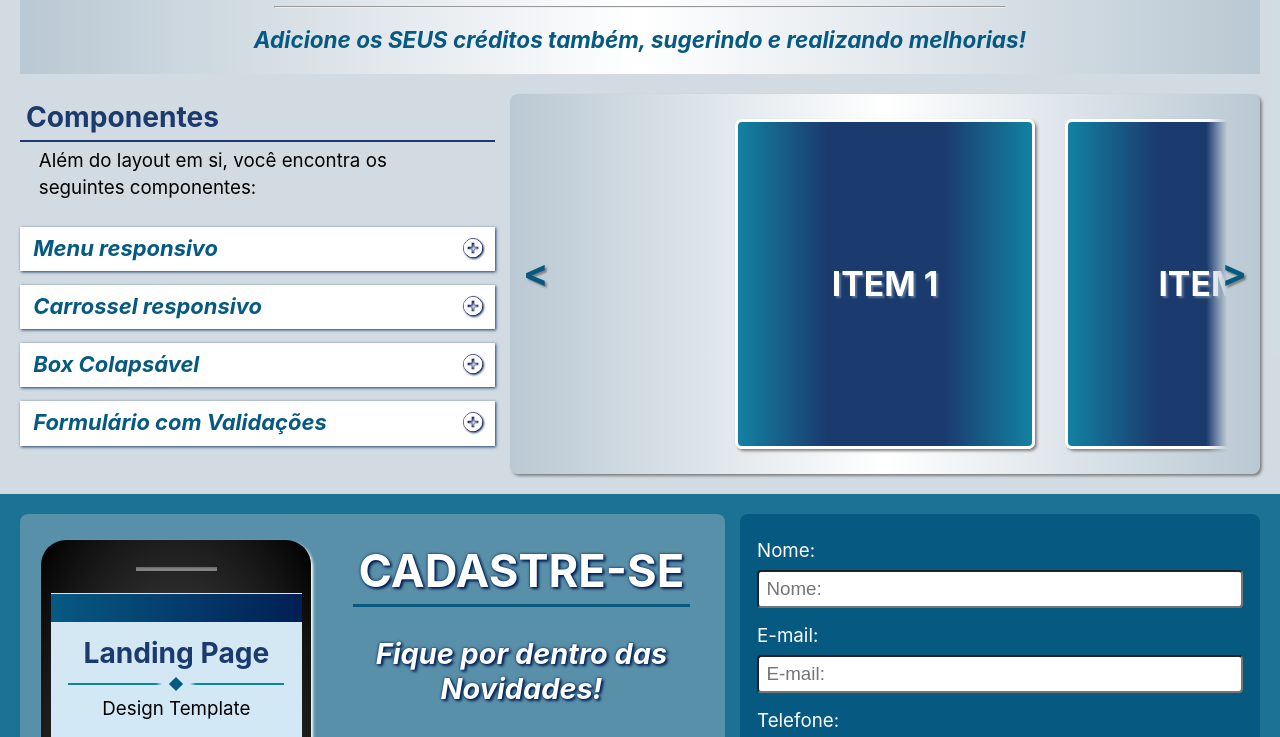
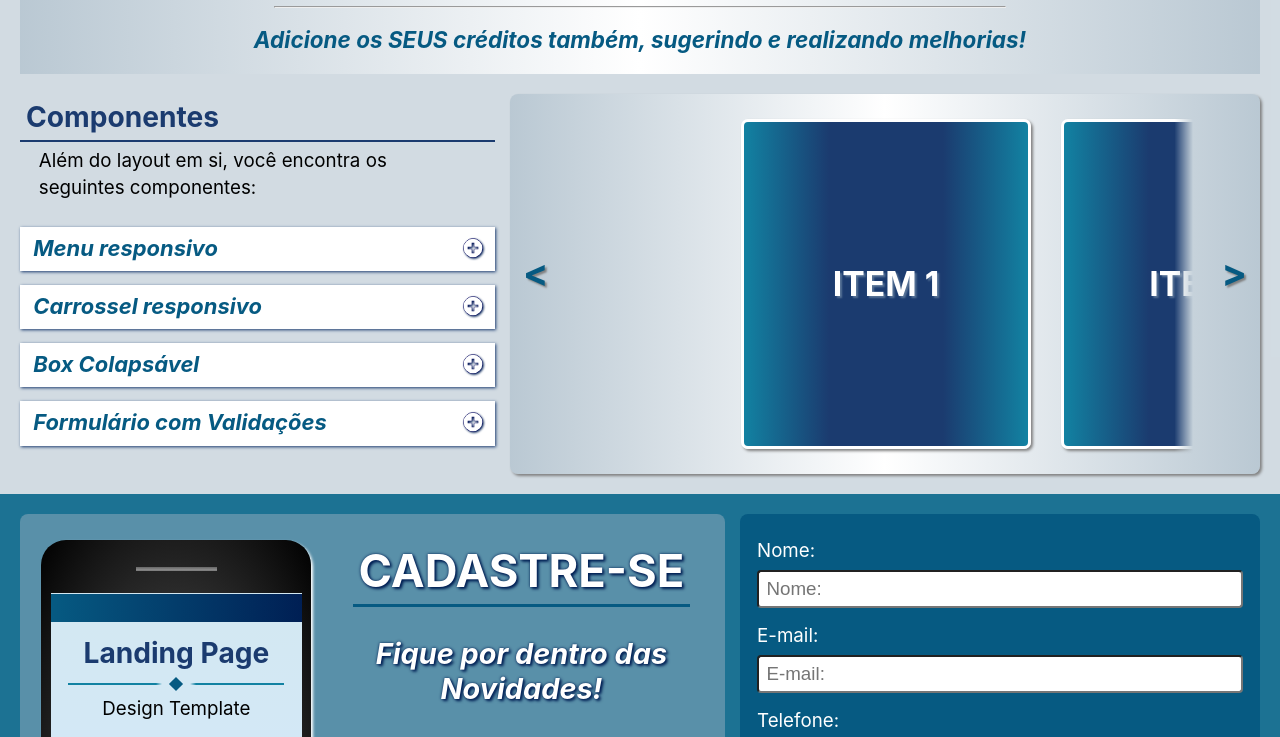
Before and after one commit to PauloOsawa/LandingPageTemplate, a plain HTML site: page index.html in a window 1280 px wide. Shown: the part 2184-2921 px from the top of the page. Drawn offline with Linux system fonts and the light colour scheme.

Commit message:
Update tpldesignb.css

```diff
--- a/css/tpldesignb.css
+++ b/css/tpldesignb.css
@@ -225,7 +225,7 @@ main > * { margin: 20px auto; padding: 0 20px; }
 .btns > a:focus { color: white; }
 .btnl{ left: 4px; } .btnr{ right: 4px; }
 .dvcarsel {
-  width: min(90%, 750px); padding: 25px 50%;
+  width: min(90%, 750px); padding: 25px min(calc(38vw - 120px), 230px);
   margin: 0 auto; gap: 30px; border-radius: 8px; overflow-x: scroll;
   cursor: grab; scroll-snap-type: x; scroll-behavior: smooth;
   scroll-snap-stop: always; scrollbar-color: var(--cor) var(--corc);
@@ -233,7 +233,7 @@ main > * { margin: 20px auto; padding: 0 20px; }
   -webkit-mask: center / 100% no-repeat linear-gradient(to right, transparent, black 3% 97%, transparent);
   mask: center / 100% no-repeat linear-gradient(to right, transparent, black 3% 97%, transparent);
 }
-.dvcarsel > .cont { flex: none; width: 50%; min-width: 300px; outline: none; }
+.dvcarsel > .cont { flex: none; width: 50%; min-width: 290px; outline: none; }
 
 .dvcarsel > .cont:focus { filter: drop-shadow(3px 3px 3px grey); }
 .dvcarsel > .cont:is(:focus, :focus-within, :active, .active){
@@ -241,7 +241,7 @@ main > * { margin: 20px auto; padding: 0 20px; }
 }
 .itemcarsel {
   font-size: 1.8em; font-weight: bold; text-shadow: 2px 2px 2px var(--cord);
-  width: 300px; height: 330px; margin: auto; border-radius: 7px; color: white;
+  width: 290px; height: 330px; margin: auto; border-radius: 7px; color: white;
   background: linear-gradient(to right, var(--corc), var(--cora) 30% 70%, var(--corc));
   border: 3px solid white; box-shadow: 2px 2px 3px grey;
 }
@@ -291,7 +291,7 @@ main > * { margin: 20px auto; padding: 0 20px; }
 }
 
 .forms {
-  text-align: left; width: clamp(300px, 520px, 520px); min-width: 350px; padding: 17px;
+  text-align: left; width: clamp(300px, 520px, 520px); padding: 17px;
   flex-direction: column; gap: 8px; color: black; background-color: var(--corb);
 }
 .forms * { font-size: inherit; }
```
